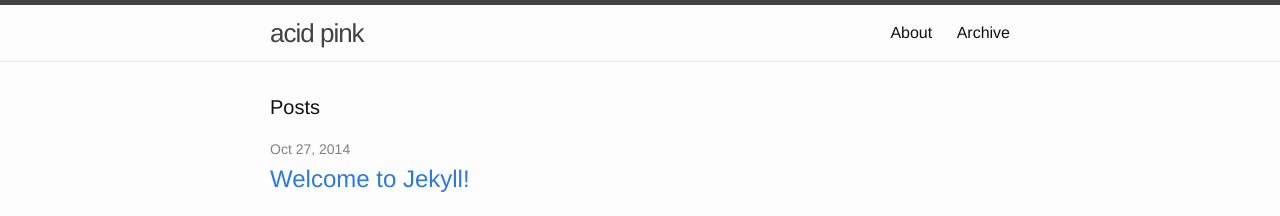
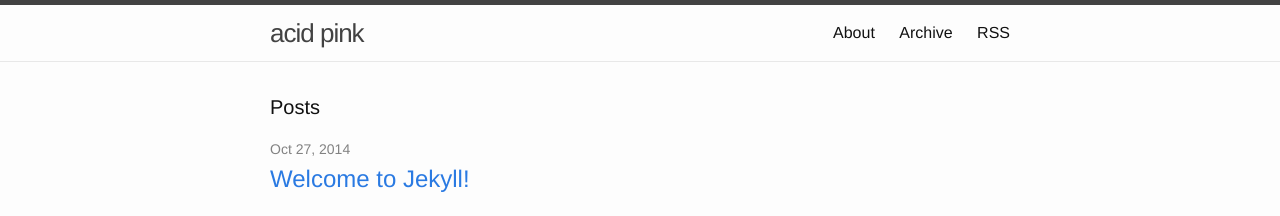
Before and after one commit to acdpnk/chrifpa.github.io, a Jekyll site: the page built from index.html, in a window 1280 px wide. Shown: the top 216 px of the page. Built offline with Jekyll 4.4.1, drawn with Linux system fonts in a browser that asks for light colours.

Commit message:
added RSS link to header

```diff
--- a/_includes/header.html
+++ b/_includes/header.html
@@ -19,6 +19,7 @@
           <a class="page-link" href="{{ page.url | prepend: site.baseurl }}">{{ page.title }}</a>
           {% endif %}
         {% endfor %}
+        <a class="page-link" href="{{ site.baseurl }}/feed.xml">RSS</a>
       </div>
     </nav>
 
```
